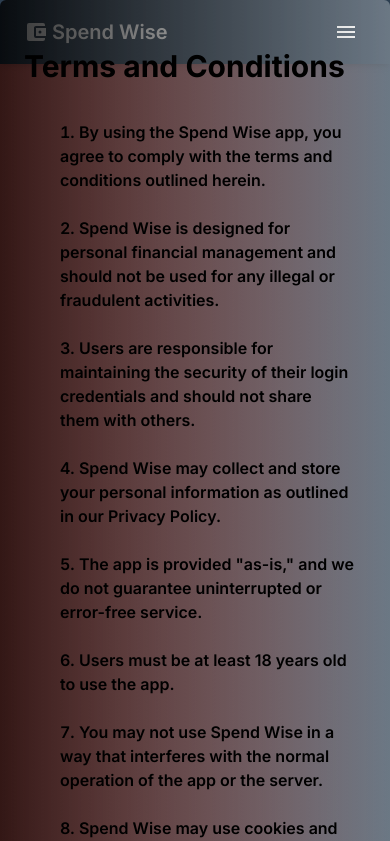
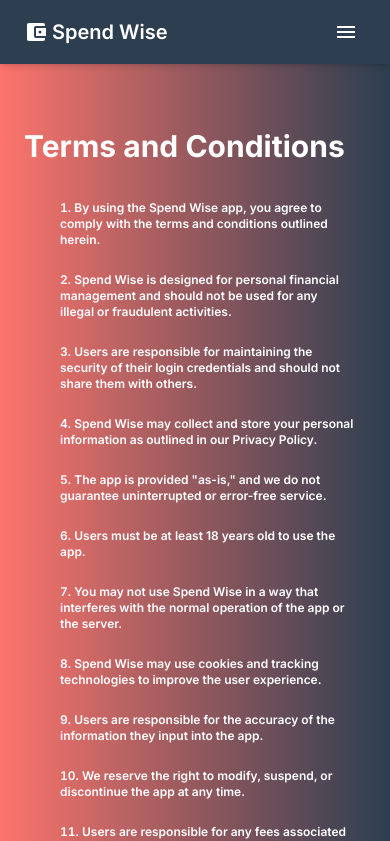
Before and after one commit to AniruddhaGawali/Spend-Wise, a Next.js app in the folder web/: page /pages/terms in a window 390 px wide. Shown: the top 841 px of the page. Built offline with nearby package versions, Linux system fonts and the light colour scheme.

Commit message:
fix:T&C responsive for mobile

```diff
--- a/web/app/pages/terms/page.jsx
+++ b/web/app/pages/terms/page.jsx
@@ -1,20 +1,23 @@
 import Head from "next/head";
 import { Navbar } from "@/app/components/Navbar/page";
+import { Footer } from "@/app/components/Footer/page";
 
 export default function terms(){
   return (
     <>
     <Navbar/>
-    <div className="relative">
-    <div className="absolute overflow-hidden bg-gradient-to-r from-[rgb(0,0,0,.8)] to-[rgb(255,255,255,.3)] object-cover rounded-t-md  w-full h-full " />
+    <span className=" h-auto w-full">
+
+    <div className="md:relative md:mt-auto mt-20">
+    <div className="md:absolute  overflow-hidden bg-gradient-to-r from-[rgb(0,0,0,.8)] to-[rgb(255,255,255,.3)] object-cover rounded-t-md  w-full h-full " />
     <Head>
       <title >Terms and Conditions - Spend Wise</title>
     </Head>
 
-    <div className="container mx-auto py-12 px-6 fontStyle shadow-md">
-      <h1 className="relative text-3xl font-bold mb-6">Terms and Conditions</h1>
-      <div className="prose">
-        <ol className="list-decimal pl-6 list-inside font-semibold relative">
+    <div className="container mx-auto py-12 px-6 fontStyle shadow-md text-white">
+      <h1 className="md:relative text-3xl font-bold mb-6 ">Terms and Conditions</h1>
+      <div className="prose text-sm md:text-base lg:text-lg">
+        <ol className="list-decimal pl-6 list-inside font-semibold text-xs md:relative">
           <li className="p-3">
             By using the Spend Wise app, you agree to comply with the terms
             and conditions outlined herein.
@@ -105,6 +108,8 @@
       </div>
     </div>
   </div>
+    </span>
+    <Footer/>
     </>
   );
 }
```
